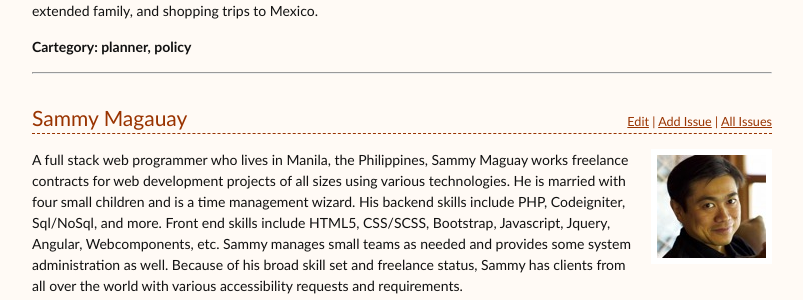
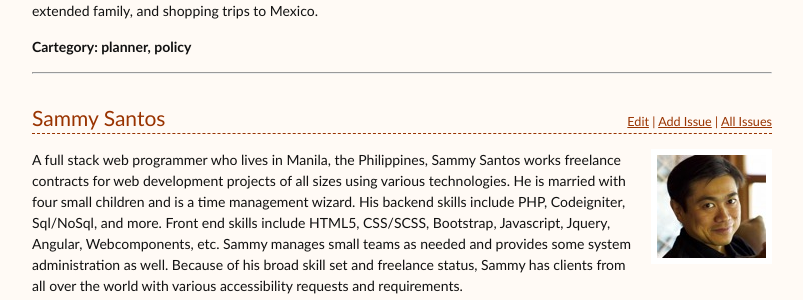
Before and after one commit to w3c/wai-website-personas, a Jekyll site: the page built from index.html, in a window 1280 px wide and 900 px high, scrolled down 1870 px. Shown: the part 192-492 px from the top of the window, without its empty margins (238-1041 px from the left). Built offline with Jekyll 4.4.1, drawn with Linux system fonts in a browser that asks for light colours.

Commit message:
Change surname of Sammy persona

```diff
--- a/_personas/sammy-magauay.md
+++ b/_personas/sammy-magauay.md
@@ -1,9 +1,9 @@
 ---
-title: Sammy Magauay
+title: Sammy Santos
 img: sammy.jpg
 category: doer
 ---
 
-A full stack web programmer who lives in Manila, the Philippines, Sammy Maguay works freelance contracts for web development projects of all sizes using various technologies. He is married with four small children and is a time management wizard.  His backend skills include PHP, Codeigniter, Sql/NoSql, and more. Front end skills include HTML5, CSS/SCSS, Bootstrap, Javascript, Jquery, Angular, Webcomponents, etc. Sammy manages small teams as needed and provides some system administration as well. Because of his broad skill set and freelance status, Sammy has clients from all over the world with various accessibility requests and requirements.
+A full stack web programmer who lives in Manila, the Philippines, Sammy Santos works freelance contracts for web development projects of all sizes using various technologies. He is married with four small children and is a time management wizard.  His backend skills include PHP, Codeigniter, Sql/NoSql, and more. Front end skills include HTML5, CSS/SCSS, Bootstrap, Javascript, Jquery, Angular, Webcomponents, etc. Sammy manages small teams as needed and provides some system administration as well. Because of his broad skill set and freelance status, Sammy has clients from all over the world with various accessibility requests and requirements.
 
 He subscribes to the WAI-IG and tries to stay current with emerging accessibility challenges and solutions.  He is not especially active in the WAI community, but is a consistent lurker to the list and to the #a11y hashtag on Twitter.  He is confident in his understanding of accessibility goals and the general application of ARIA and WCAG rules.  He gets impatient however, when sorting through various interpretations and lack of consistent browser and AT support for what he feels are properly coded web applications.
```
